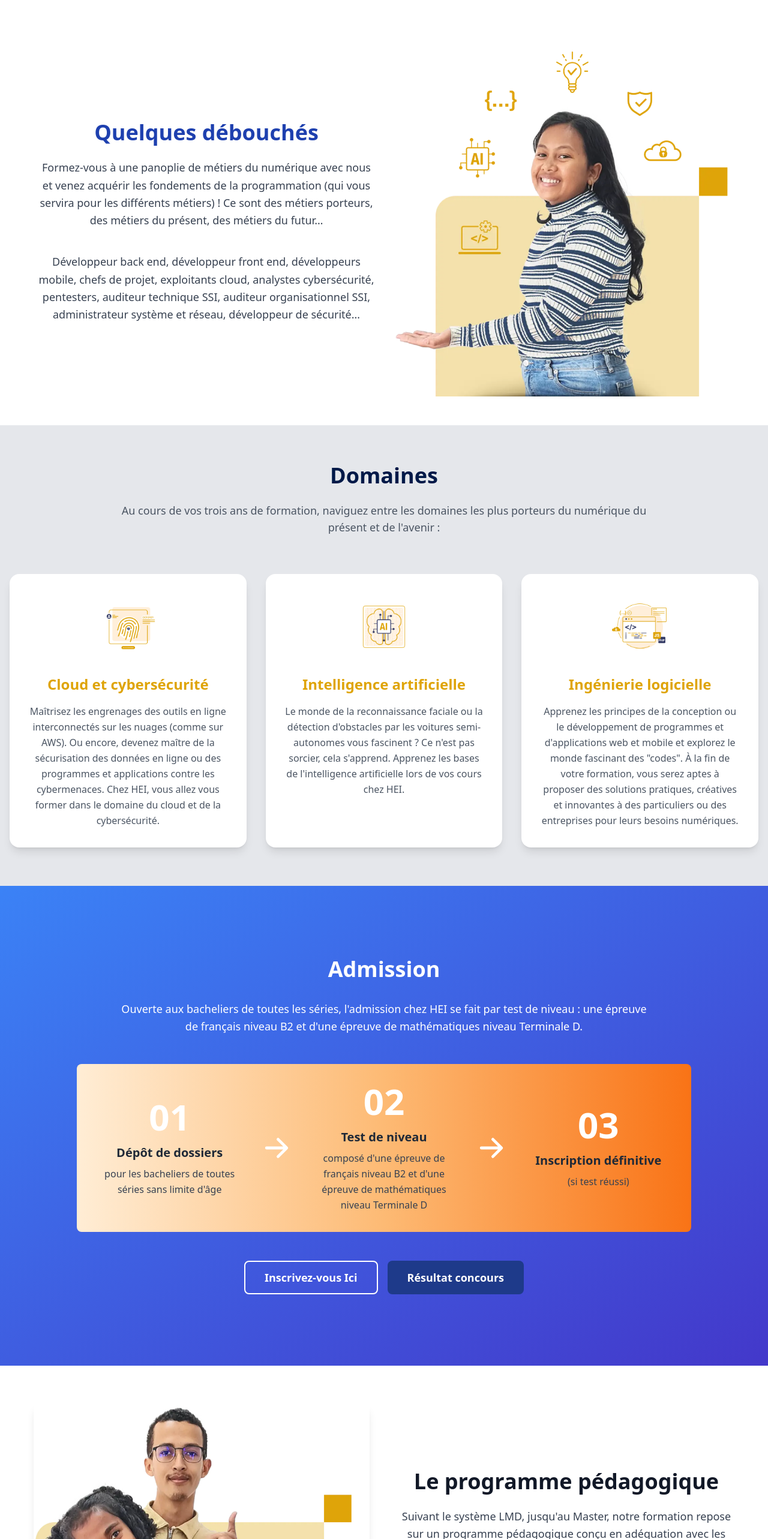
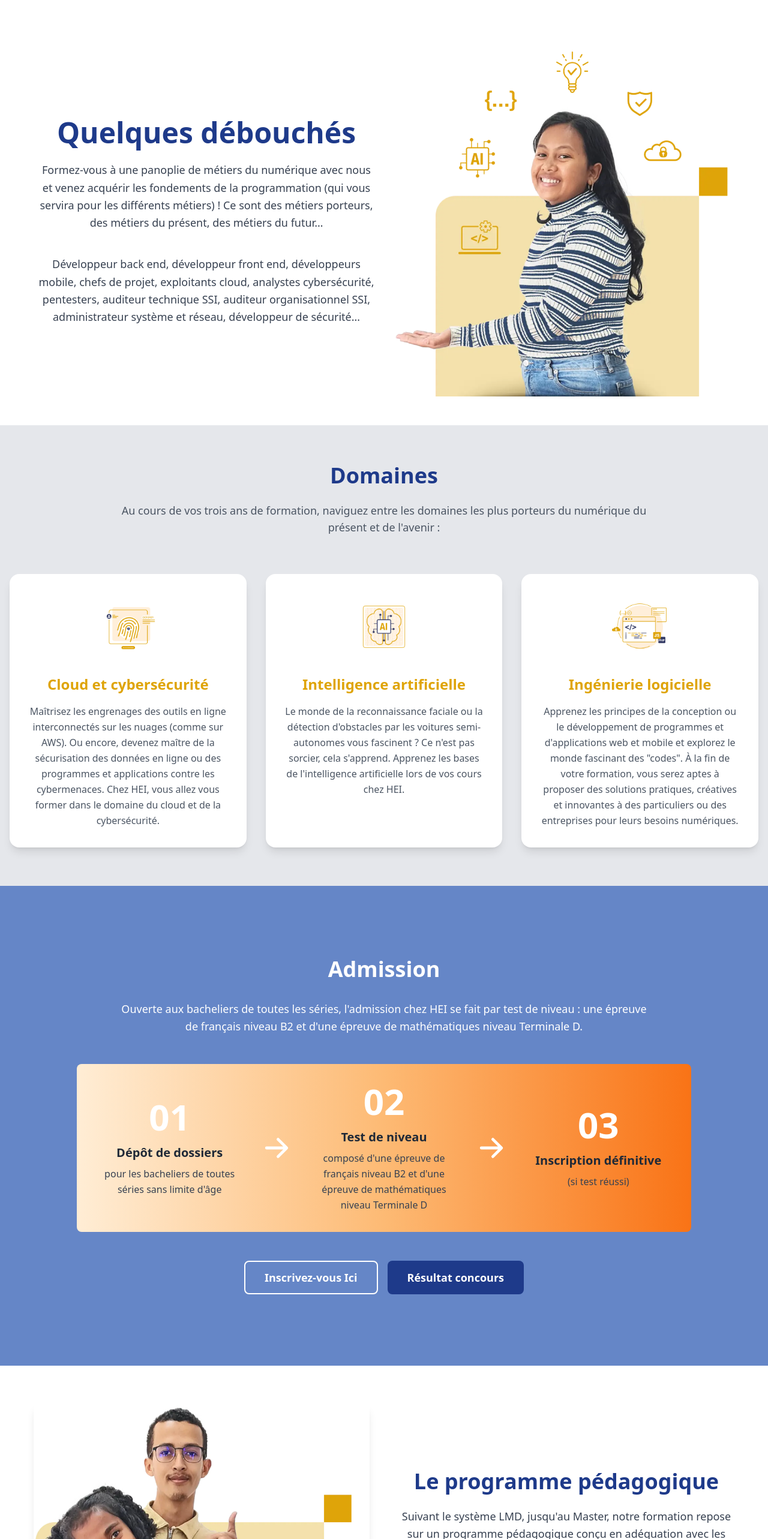
Before and after one commit to nyyanja/Web2-Site-HEI, a React (Vite) app in the folder site-Hei/: page / in a window 1280 px wide. Shown: the top 2566 px of the page at 60% size. Built offline with nearby package versions, Linux system fonts and the light colour scheme.

Commit message:
Feat: Modified the color

```diff
--- a/site-Hei/src/components/AdmissionSection.jsx
+++ b/site-Hei/src/components/AdmissionSection.jsx
@@ -3,7 +3,7 @@ import React from 'react';
 export default function AdmissionSection() {
   return (
     <div
-      className="min-h-screen bg-gradient-to-br from-blue-500 to-indigo-700 flex items-center justify-center p-8"
+      className="min-h-screen bg-[#6586C7] flex items-center justify-center p-8"
       style={{
         width: "100vw",
         position: "relative",
--- a/site-Hei/src/components/DeboucheSection.jsx
+++ b/site-Hei/src/components/DeboucheSection.jsx
@@ -16,7 +16,7 @@ const DebouchesSection = () => {
 
         {/* Texte à gauche */}
         <div className="md:w-1/2">
-          <h2 className="text-4xl font-bold text-blue-800 mb-6">Quelques débouchés</h2>
+          <h2 className="text-5xl font-bold text-blue-900 mb-6">Quelques débouchés</h2>
           <p className="text-lg text-gray-700 leading-relaxed">
             Formez-vous à une panoplie de métiers du numérique avec nous et venez acquérir les fondements de la programmation (qui vous servira pour les différents métiers) ! Ce sont des métiers porteurs, des métiers du présent, des métiers du futur…
           </p>
--- a/site-Hei/src/components/DomainesSection.jsx
+++ b/site-Hei/src/components/DomainesSection.jsx
@@ -21,7 +21,7 @@ const DomainesSection = () => {
 
         {/* Titre principal */}
         <div className="text-center mb-16">
-          <h2 className="text-4xl font-bold text-[#001948] mb-6">Domaines</h2>
+          <h2 className="text-4xl font-bold text-blue-900 mb-6">Domaines</h2>
           <p className="text-lg text-gray-600 max-w-4xl mx-auto">
             Au cours de vos trois ans de formation, naviguez entre les domaines les plus porteurs du numérique du présent et de l'avenir :
           </p>
--- a/site-Hei/src/components/PartnersSection.jsx
+++ b/site-Hei/src/components/PartnersSection.jsx
@@ -21,7 +21,7 @@ const PartnersSection = () => {
     <div className="bg-white py-16 px-4">
       <div className="max-w-6xl mx-auto">
         {/* Titre */}
-        <h2 className="text-4xl font-bold text-center text-gray-800 mb-4">
+        <h2 className="text-4xl font-bold text-center text-blue-900 mb-4">
           Nos partenaires
         </h2>
 
--- a/site-Hei/src/components/ProgrammePedagogique.jsx
+++ b/site-Hei/src/components/ProgrammePedagogique.jsx
@@ -19,7 +19,7 @@ export default function ProgrammePedagogique() {
         <div className="flex-1">
           <div>
             <div className="mb-6">
-              <h2 className="text-3xl lg:text-4xl font-bold text-gray-900">
+              <h2 className="text-3xl lg:text-4xl font-bold text-blue-900">
                 Le programme pédagogique
               </h2>
             </div>
```
